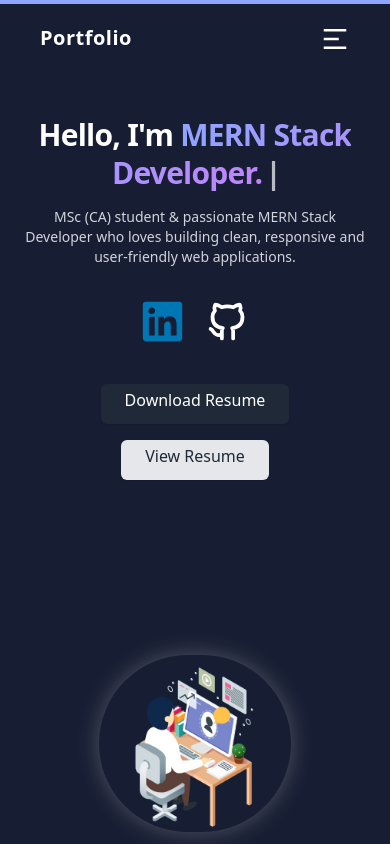
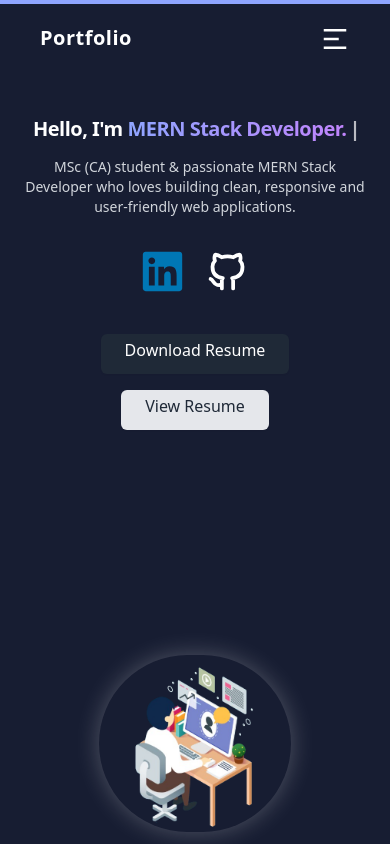
Before and after one commit to TanmayVidhate/Portfolio, a React (Vite) app: page / in a window 390 px wide. Shown: the top 844 px of the page. Built offline with nearby package versions, Linux system fonts and the light colour scheme.

Commit message:
change text size

```diff
--- a/src/Views/Home.jsx
+++ b/src/Views/Home.jsx
@@ -27,7 +27,7 @@ function Home() {
             <div className="w-full lg:w-2/3 flex flex-col gap-4 fade-in-up text-center lg:text-left ">
 
                 <h1 className="font-bold leading-tight tracking-tight
-                               text-3xl sm:text-4xl lg:text-3xl md:text-4xl xl:text-5xl">
+                               text-xl sm:text-4xl lg:text-3xl md:text-4xl xl:text-5xl">
                     Hello, I'm{" "}
                     <span className="bg-gradient-to-r from-[#8FA5FF] to-purple-400 bg-clip-text text-transparent">
                         {text}
```
